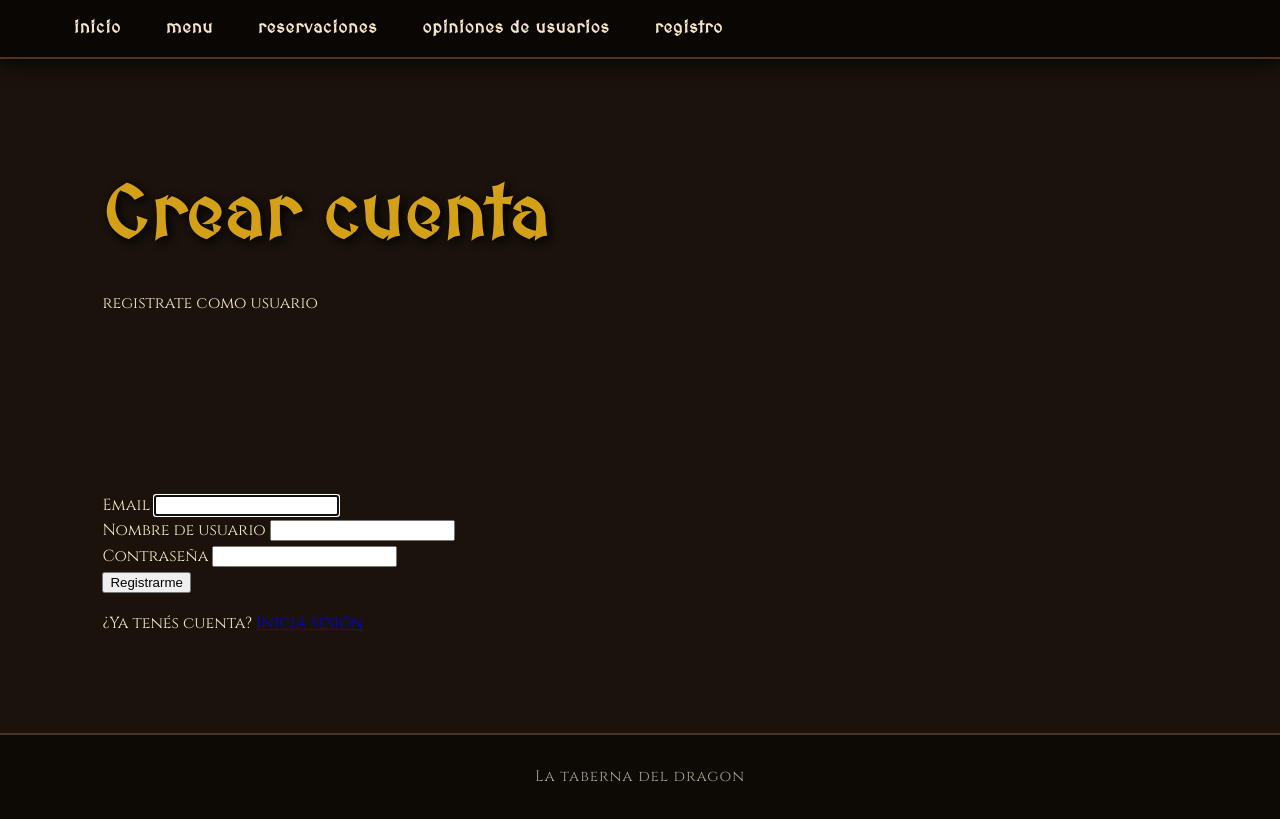
After one commit to FinKedinn1/TPFinalIntro, a Flask app: page /registro in a window 1280 px wide. The commit adds this page. Run offline with Flask 3, Linux system fonts and the light colour scheme.

Commit message:
arreglo del app.py, hacer los registros, eliminacion de templates innecesarios

```diff
--- a/app.py
+++ b/app.py
@@ -2,25 +2,17 @@ from flask import Flask, render_template
 
 app = Flask(__name__)
 
-@app.route('/')
+@app.route("/")
 def index():
     return render_template("index.html")
 
-@app.route('/menu')
+@app.route("/menu")
 def menu():
     return render_template("Menu.html")
 
-@app.route('/historia')
-def historia():
-    return render_template("Historia.html")
+@app.route("/registro")
+def registro():
+    return render_template("registro.html")
 
-@app.route('/contacto')
-def contacto():
-    return render_template("Contacto.html")
-
-@app.route('/rankin')
-def rankin():
-    return render_template("Rankin.html")
-
-if __name__ == '__main__':
-    app.run("127.0.0.1", port="5000", debug=True)
+if __name__ == "__main__":
+    app.run("127.0.0.1", port=5000, debug=True)
--- a/templates/base.html
+++ b/templates/base.html
@@ -8,16 +8,13 @@
 </head>
 <body>
 
-
-  <nav>
-    <ul>
-      <li><a href="{{ url_for('index') }}#inicio">inicio</a></li>
-      <li><a href="{{ url_for('menu') }}">menu</a></li>
-      <li><a href="{{ url_for('reservaciones') }}#reservaciones">reservaciones</a></li>
-      <li><a href="{{ url_for('opiniones') }}#opiniones">opiniones de usuarios</a></li>
-      <li><a href="{{ url_for('registro') }}">registro</a></li>
-      <li><a href="{{ url_for('login') }}">login</a></li>
-
+<nav>
+  <ul>
+    <li><a href="{{ url_for('index') }}#inicio">inicio</a></li>
+    <li><a href="{{ url_for('menu') }}">menu</a></li>
+    <li><a href="{{ url_for('index') }}#contacto">reservaciones</a></li>
+    <li><a href="{{ url_for('index') }}#opiniones">opiniones de usuarios</a></li>
+    <li><a href="{{ url_for('registro') }}">registro</a></li>
     </ul>
   </nav>
 
--- /dev/null
+++ b/templates/registro.html
@@ -0,0 +1,44 @@
+{% extends "base.html" %}
+
+{% block title %}registro{% endblock %}
+
+{% block content %}
+
+<section class="hero">
+    <div class="hero__content">
+        <h1 class="hero__title">Crear cuenta</h1>
+        <p class="hero__subtitle">registrate como usuario</p>
+    </div>
+</section>
+
+<section class="search-section">
+    <div class="search-card">
+        <form method="POST" class="form">
+
+            <div class="form__group">
+                <label for="email" class="form__label">Email</label>
+                <input type="email" id="email" name="email" class="form__input" required autofocus>
+            </div>
+
+            <div class="form__group">
+                <label for="nombre" class="form__label">Nombre de usuario</label>
+                <input type="text" id="nombre" name="nombre" class="form__input" required>
+            </div>
+
+            <div class="form__group">
+                <label for="password" class="form__label">Contraseña</label>
+                <input type="password" id="password" name="password" class="form__input" required>
+            </div>
+
+            <div class="form__actions form__actions--single">
+                <button type="submit" class="form__btn form__btn--submit">Registrarme</button>
+            </div>
+        </form>
+
+        <p class="search-card__subtitle" style="margin-top: 1rem;">
+            ¿Ya tenés cuenta? <a href="#" class="link">Iniciá sesión</a>
+        </p>
+    </div>
+</section>
+
+{% endblock %}
```
Also changed, not shown: templates/index.html (+24 -46 lines), templates/indexlour.html (deleted, +0 -54 lines), templates/registrarse.html (deleted).
